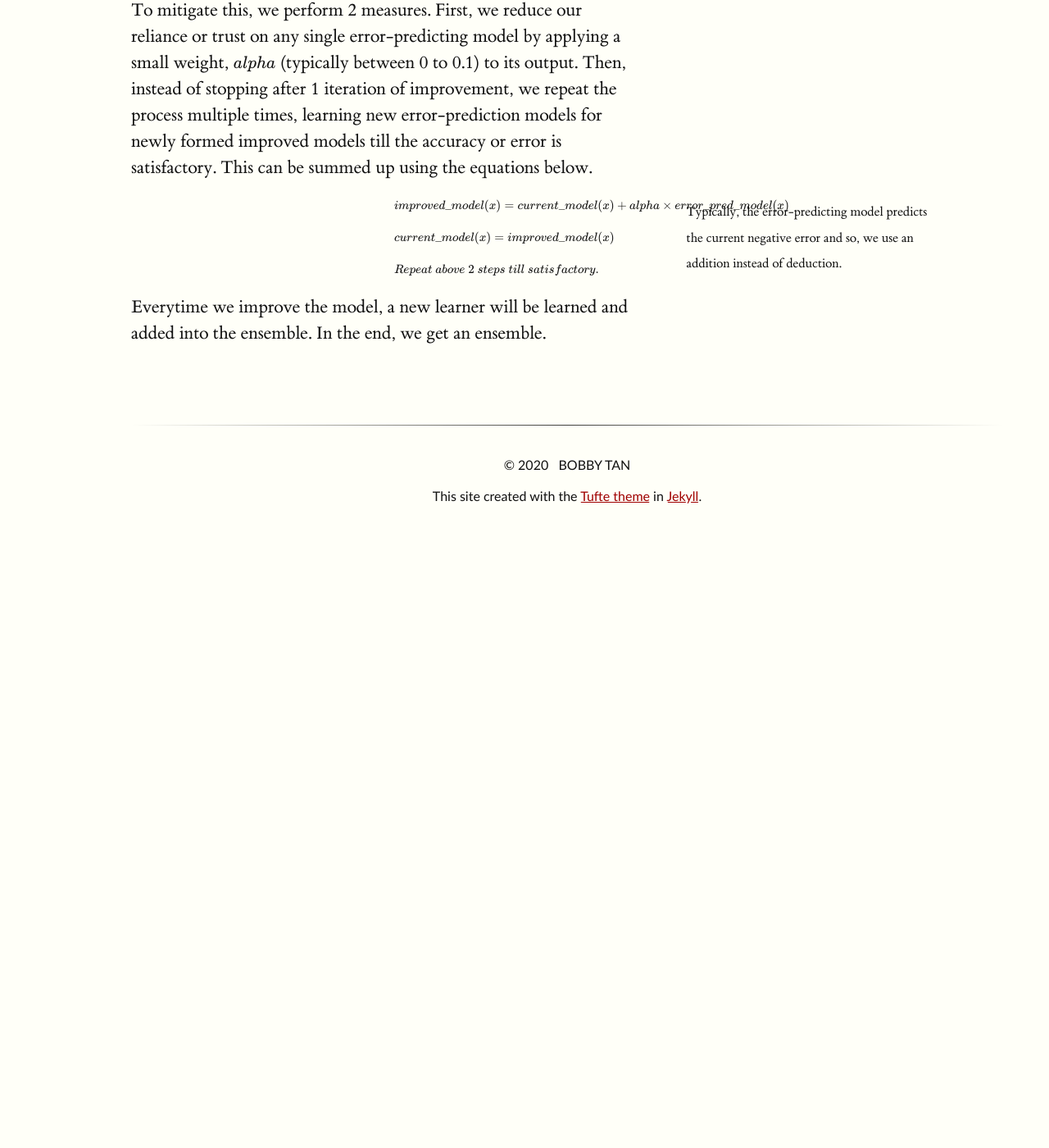
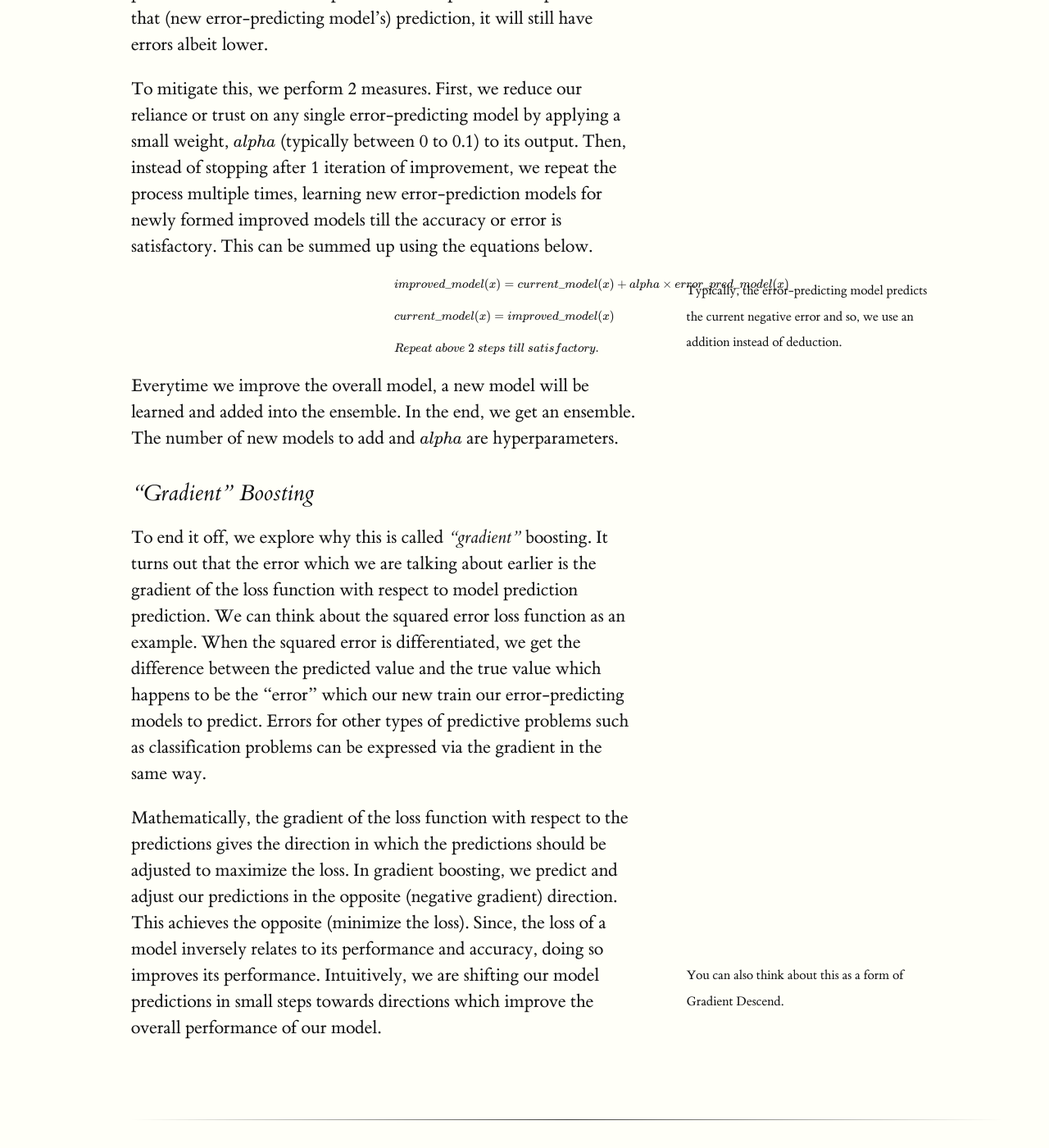
Before and after one commit to bobby-tan/bobby-tan.github.io, a Jekyll site: the page built from _posts/2020-05-11-A-Short-Introduction-to-XGBoost.md, in a window 1280 px wide and 1400 px high, scrolled down 1992 px. Shown: the whole window at 82% size. Built offline with Jekyll 4.4.1, drawn with Linux system fonts in a browser that asks for light colours; formulas are drawn with MathJax 3; before the commit the page ends 2622 px from its top, so only the background shows below that; some of the changed text lies outside the part shown.

Commit message:
finished gradient boosting,, yet to start on xgboost

```diff
--- a/_posts/2020-05-11-A-Short-Introduction-to-XGBoost.md
+++ b/_posts/2020-05-11-A-Short-Introduction-to-XGBoost.md
@@ -27,7 +27,7 @@ Let's use a simple example to back this idea. Let's say we have a regressive mod
 
 >We can train a new model to predict the errors made by the original model.
 
-Now, given any predictive model, we can improve its accuracy by first, training a new model to predict its current errors. Then, forming a new improved model whose output is the fine-tuned version of the original prediction. The improved model, which requires the outputs of both the *original model* and the *error-predicting model*, is now considered an ensemble of the two.
+Now, given any predictive model, we can improve its accuracy by first, training a new model to predict its current errors. Then, forming a new improved model whose output is the fine-tuned version of the original prediction. The improved model, which requires the outputs of both the *original model* and the *error-predicting model*, is now considered an ensemble of the two. In gradient boosting, this is repeated arbitrary number of times to continually improve the model's accuracy. This repeated process forms the crux of gradient boosting.
 
 ### An Ensemble of Weak Learners
 
@@ -45,4 +45,10 @@ $$
 \end{align*}
 $$
 
-Everytime we improve the model, a new learner will be learned and added into the ensemble. In the end, we get an ensemble.
+Everytime we improve the overall model, a new model will be learned and added into the ensemble. In the end, we get an ensemble. The number of new models to add and *$$ alpha $$* are hyperparameters.
+
+### "Gradient" Boosting
+
+To end it off, we explore why this is called *"gradient"* boosting. It turns out that the error which we are talking about earlier is the gradient of the loss function with respect to model prediction prediction. We can think about the squared error loss function as an example. When the squared error is differentiated, we get the difference between the predicted value and the true value which happens to be the "error" which our new train our error-predicting models to predict. Errors for other types of predictive problems such as classification problems can be expressed via the gradient in the same way.
+
+Mathematically, the gradient of the loss function with respect to the predictions gives the direction in which the predictions should be adjusted to maximize the loss. In gradient boosting, we predict and adjust our predictions in the opposite (negative gradient) direction. This achieves the opposite (minimize the loss). Since, the loss of a model inversely relates to its performance and accuracy, doing so improves its performance. {% marginnote 'sn-three' 'You can also think about this as a form of Gradient Descend.'%} Intuitively, we are shifting our model predictions in small steps towards directions which improve the overall performance of our model.
```
